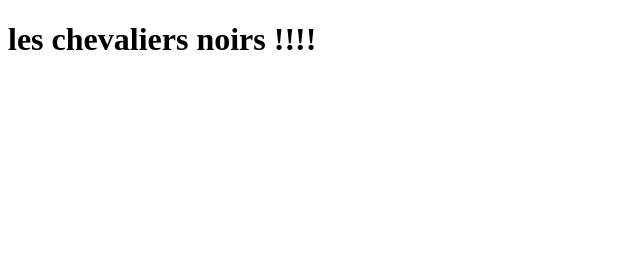
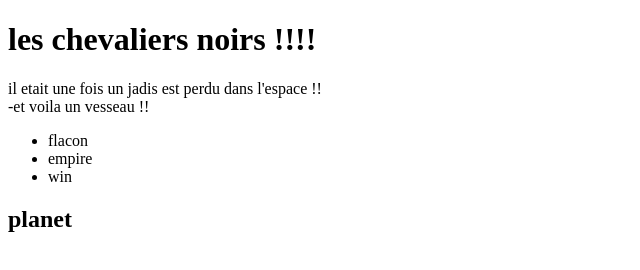
Before and after one commit to omar-menz/gitF, a plain HTML site: page index.html in a window 1280 px wide. Shown: the whole page, without its empty margins (0-640 px from the left). Drawn offline with Linux system fonts and the light colour scheme.

Commit message:
mise a jour

```diff
--- a/index.html
+++ b/index.html
@@ -8,5 +8,19 @@
 </head>
 <body>
     <h1>les chevaliers noirs !!!! </h1>
+    <div>
+        il etait une fois un jadis est perdu dans l'espace  !!
+    </div>
+    <div>
+       -et voila un vesseau !!
+    </div>
+    <ul>
+        <li>flacon</li>
+        <li>empire</li>
+        <li>win</li>
+    </ul>
+    <div>
+        <h2>planet</h2>
+    </div>
 </body>
 </html>
```
